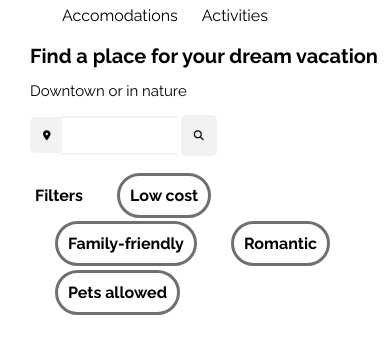
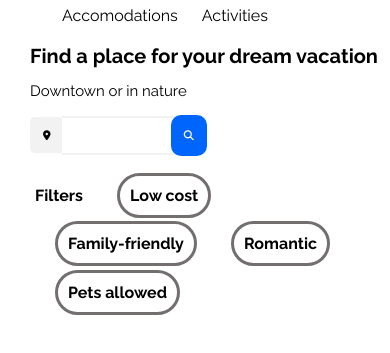
Before and after one commit to abby-pfingsten/webdev-project2, a plain HTML site: page app/index.html in a window 390 px wide. Shown: the part 81-434 px from the top of the page. Drawn offline with Linux system fonts and the light colour scheme.

Commit message:
have search bar working pretty well for mobile, location icon can be edited a bit, but for the most part pretty good

```diff
--- a/app/css/style.css
+++ b/app/css/style.css
@@ -175,10 +175,11 @@ i {
     border-style: solid;
     padding: 10px;
     padding-top: 12px;
-    border-radius: 5px;
-    background-color: #f2f2f2;
-    border-color: #f2f2f2;
-    /* margin-right: 6px; */
+    border-radius: 10px;
+    background-color: #0065fc;
+    border-color: #0065fc;
+    color: white;
+    margin-left: -10px;
     height: 13px;
   }
 }
```
